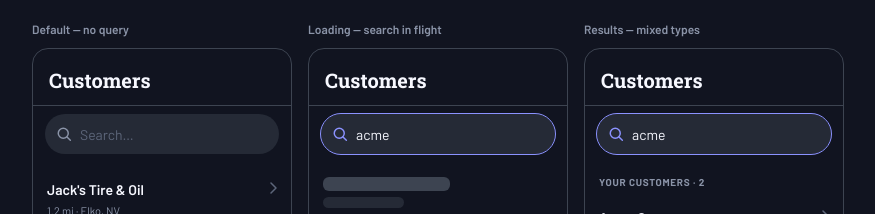
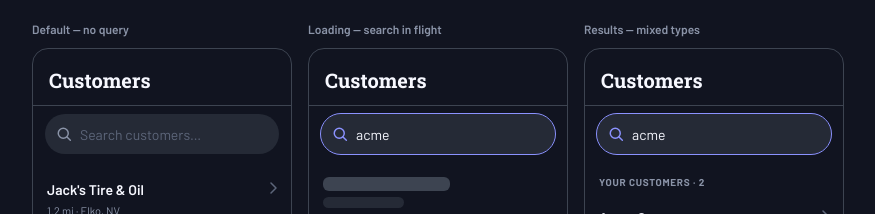
Before and after one commit to hearsayrock/halosight-prototype, a Next.js app in the folder app/: page /story-1 in a window 1280 px wide. Shown: the part 5248-5462 px from the top of the page, without its empty margins (314-1189 px from the left). Built offline with nearby package versions, Linux system fonts and the light colour scheme.

Commit message:
Fix TypeScript error: add placeholder prop to MockSearchBar
Co-Authored-By: Claude Sonnet 4.6 <noreply@anthropic.com>

```diff
--- a/app/app/story-1/page.tsx
+++ b/app/app/story-1/page.tsx
@@ -88,7 +88,7 @@ function MockHeader({ title }: { title: string }) {
   );
 }
 
-function MockSearchBar({ query = "", active = false, pill }: { query?: string; active?: boolean; pill?: string }) {
+function MockSearchBar({ query = "", active = false, pill, placeholder = "Search…" }: { query?: string; active?: boolean; pill?: string; placeholder?: string }) {
   return (
     <div style={{ padding: "8px 12px", display: "flex", alignItems: "center", gap: 8 }}>
       <div style={{
@@ -101,7 +101,7 @@ function MockSearchBar({ query = "", active = false, pill }: { query?: string; a
           <path d="M12 12L16 16" stroke={active ? "var(--color-brand-purple)" : "var(--color-text-muted)"} strokeWidth="1.75" strokeLinecap="round" />
         </svg>
         <span style={{ fontSize: 14, color: query ? "var(--color-text-primary)" : "var(--color-text-disabled)", flex: 1 }}>
-          {query || "Search…"}
+          {query || placeholder}
         </span>
       </div>
       {pill && (
```
